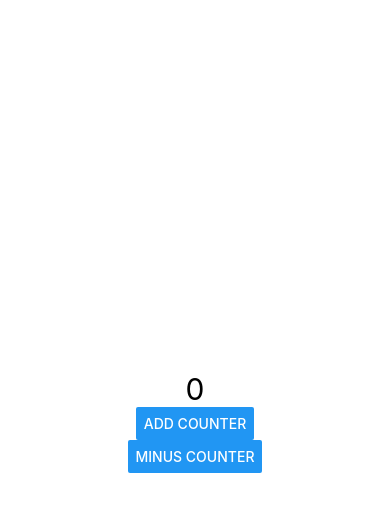
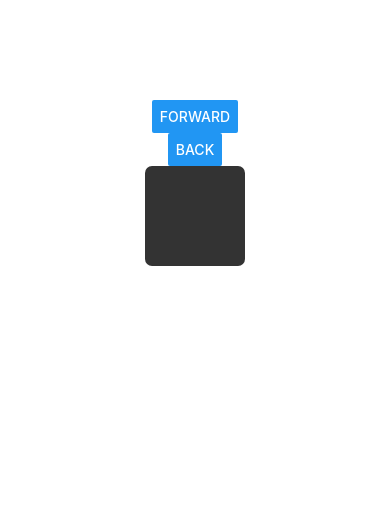
Before and after one commit to shariq93/Training, a React Native app: screen / in a window 390 px wide. Shown: the top 512 px of the page. Built offline with nearby package versions, Linux system fonts and the light colour scheme.

Commit message:
Lecture recap

```diff
--- a/App.js
+++ b/App.js
@@ -1,44 +1,20 @@
 import { StatusBar } from 'expo-status-bar';
 import { Component, useEffect, useState } from 'react';
 import { Button, StyleSheet, Text, View } from 'react-native';
+import Home from './src/screen/Home';
+import { Provider } from 'react-redux';
+import { configureStore } from './src/redux/store/RootStore';
+
+
 
 
 export default function App() {
 
-  const [counter, setCounter] = useState(0)
 
-  // useEffect(//function,[dependency array])
-  useEffect(() => {
-    // alert('screen loaded');
 
-  return ()=>{
-    alert('closing app')
-  }
-  }, [counter])
+const store = configureStore()
 
-  return (
-    <View style={{
-      justifyContent: 'center',
-      alignItems: 'center',
-      flex: 1,
-    }}>
-      <Text style={{ fontSize: 30 }}>{counter}</Text>
-      <Button
-        title='Add counter'
-        onPress={() => {
-          setCounter(counter + 1)
-
-        }
-        }
-      />
-      <Button
-        title='Minus Counter'
-        onPress={() => {
-          setCounter(counter - 1)
-          console.log(counter);
-        }
-        }
-      />
-    </View>
-  );
+  return <Provider store={store}>
+    <Home />
+  </Provider>
 }
--- a/package.json
+++ b/package.json
@@ -12,7 +12,9 @@
     "expo": "~48.0.18",
     "expo-status-bar": "~1.4.4",
     "react": "18.2.0",
-    "react-native": "0.71.8"
+    "react-native": "0.71.8",
+    "react-redux": "^8.1.1",
+    "redux": "^4.2.1"
   },
   "devDependencies": {
     "@babel/core": "^7.20.0"
--- /dev/null
+++ b/src/redux/actions/Actions.js
@@ -0,0 +1,10 @@
+export const INC_COUNTER = "INCREMENET_COUNTER"
+
+
+export const  updateCounter = (count)=>{
+    return {
+        type:INC_COUNTER,
+        payload:(count)
+
+    }
+}
--- /dev/null
+++ b/src/redux/reducers/ApiReducer.js
@@ -0,0 +1,28 @@
+import { INC_COUNTER } from "../actions/Actions";
+
+
+let initialState = {
+    products:[]
+}
+
+
+
+const ApiReducer = (state = initialState, action) => {
+
+    switch (action.type) {
+        case "PRODUCT_LIST":
+            return {
+                ...state,
+                products: action.payload
+            }
+            break;
+
+        default:
+            return {...state}
+
+    }
+
+
+}
+
+export default ApiReducer
--- /dev/null
+++ b/src/redux/reducers/AppReducer.js
@@ -0,0 +1,30 @@
+import { INC_COUNTER } from "../actions/Actions";
+
+
+let initialState = {
+    count: 10,
+    username: '',
+    password: ''
+}
+
+
+
+const reducer = (state = initialState, action) => {
+
+    switch (action.type) {
+        case INC_COUNTER:
+            return {
+                ...state,
+                count: action.payload
+            }
+            break;
+
+        default:
+            return {...state}
+
+    }
+
+
+}
+
+export default reducer
--- /dev/null
+++ b/src/redux/store/RootStore.js
@@ -0,0 +1,14 @@
+import { createStore, combineReducers } from 'redux';
+import reducer from '../reducers/AppReducer';
+import ApiReducer from '../reducers/ApiReducer';
+
+
+const rootReducer = combineReducers(
+    {
+        app: reducer,
+        api: ApiReducer
+    }
+);
+export const configureStore = () => {
+    return createStore(rootReducer);
+}
--- /dev/null
+++ b/src/screen/Home.js
@@ -0,0 +1,73 @@
+import { useState, useRef, useEffect } from 'react';
+import { View, Animated, TouchableOpacity, Text, Easing, Button } from 'react-native';
+
+
+
+export default function Home() {
+
+
+
+
+
+
+    const translate = useRef(new Animated.Value(0)).current
+    const scale = translate.interpolate({
+        inputRange: [0, 100],
+        outputRange: [1, 1.5]
+    })
+    const opacity = translate.interpolate({
+        inputRange: [0, 100],
+        outputRange: [1, 0.7]
+    })
+    const radius = translate.interpolate({
+        inputRange: [0, 100],
+        outputRange: [7, 50]
+    })
+
+
+    const moveObject = (isReverse) => {
+        Animated.timing(translate, {
+            toValue: isReverse?0:200,
+            duration: 500,
+            useNativeDriver: false,
+            easing: Easing.linear
+        }).start()
+
+    }
+
+
+
+
+    return (
+        <View style={{
+            paddingTop: 100,
+            alignItems: 'center',
+            flex: 1,
+        }}>
+
+            <Button
+                title='Forward'
+                onPress={() => {
+                    moveObject(false)
+                }}
+            />
+            <Button
+                title='Back'
+                onPress={() => {
+                    moveObject(true)
+                }}
+            />
+            <Animated.View
+                style={{
+                    opacity,
+                    width: 100, height: 100, borderRadius: radius, backgroundColor: '#333',
+                    transform: [{ translateY: translate }, { scale }]
+                }}>
+
+
+            </Animated.View>
+
+
+        </View>
+    );
+}
```
Also changed, not shown: 1 other file (tests, documents, lock files or other folders).
